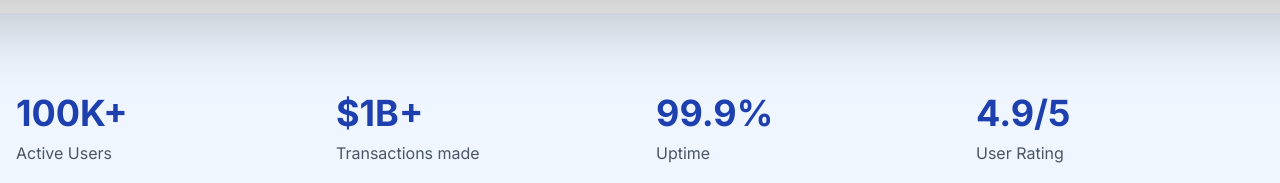
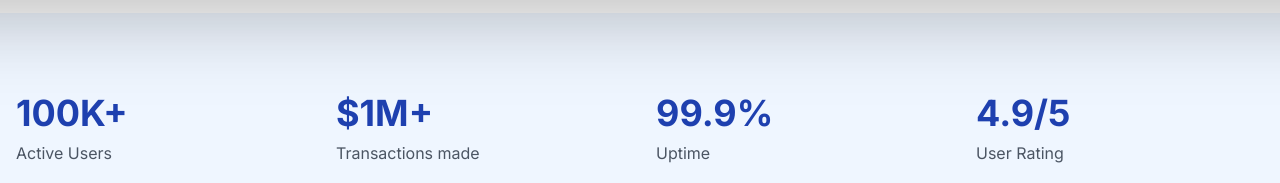
Before and after one commit to Kariuki11/FinTrack-AI, a Next.js app: page / in a window 1280 px wide. Shown: the part 1529-1712 px from the top of the page. Built offline with nearby package versions, Linux system fonts and the light colour scheme; no server answers.

Commit message:
Fix React version conflict

```diff
--- a/data/landing.js
+++ b/data/landing.js
@@ -14,7 +14,7 @@ import {
       label: "Active Users",
     },
     {
-      value: "$1B+",
+      value: "$1M+",
       label: "Transactions made",
     },
     {
--- a/package.json
+++ b/package.json
@@ -28,9 +28,9 @@
     "next": "15.1.4",
     "next-themes": "^0.4.4",
     "prisma": "^6.2.1",
-    "react": "^19.0.0",
+    "react": "^18.3.1",
     "react-day-picker": "^8.10.1",
-    "react-dom": "^19.0.0",
+    "react-dom": "^18.3.1",
     "react-hook-form": "^7.54.2",
     "react-spinners": "^0.15.0",
     "sonner": "^1.7.2",
```
Also changed, not shown: 1 other file (tests, documents, lock files or other folders).
